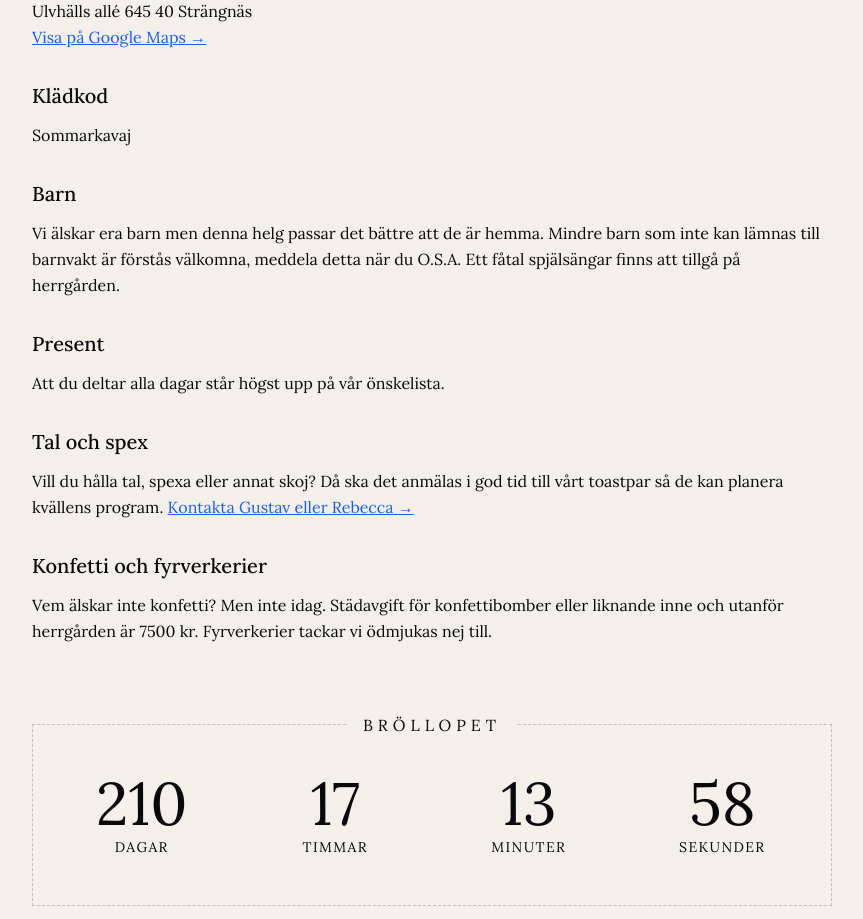
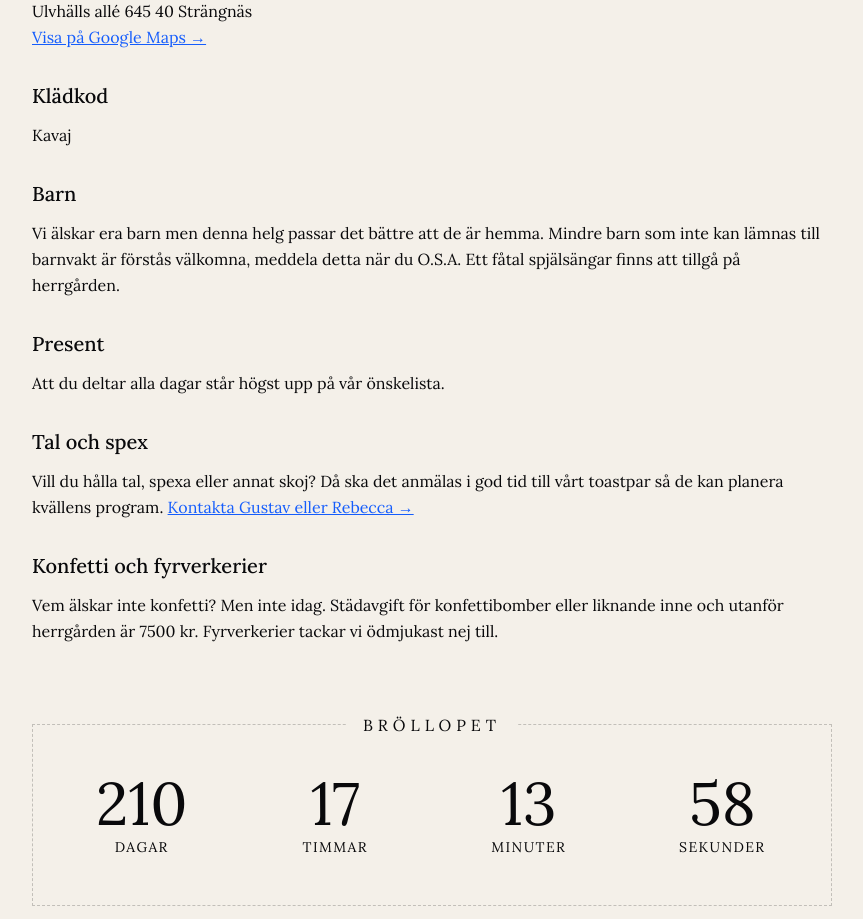
Before and after one commit to simonwallstrom/angelicaochnils, a Next.js app: page /info in a window 1280 px wide. Shown: the part 820-1739 px from the top of the page, without its empty margins (208-1071 px from the left). Built offline with nearby package versions, Linux system fonts and the light colour scheme.

Commit message:
Fixed typo

```diff
--- a/src/app/info/page.tsx
+++ b/src/app/info/page.tsx
@@ -49,7 +49,7 @@ export default function Page() {
       </p>
 
       <h2 className="mt-4 text-xl font-medium sm:mt-8">Klädkod</h2>
-      <p className="mt-3 leading-relaxed">Sommarkavaj</p>
+      <p className="mt-3 leading-relaxed">Kavaj</p>
 
       <h2 className="mt-4 text-xl font-medium sm:mt-8">Barn</h2>
       <p className="mt-3 leading-relaxed">
@@ -75,7 +75,7 @@ export default function Page() {
       <h2 className="mt-4 text-xl font-medium sm:mt-8">Konfetti och fyrverkerier</h2>
       <p className="mt-3 leading-relaxed">
         Vem älskar inte konfetti? Men inte idag. Städavgift för konfettibomber eller liknande inne
-        och utanför herrgården är 7500 kr. Fyrverkerier tackar vi ödmjukas nej till.
+        och utanför herrgården är 7500 kr. Fyrverkerier tackar vi ödmjukast nej till.
       </p>
     </div>
   )
```
